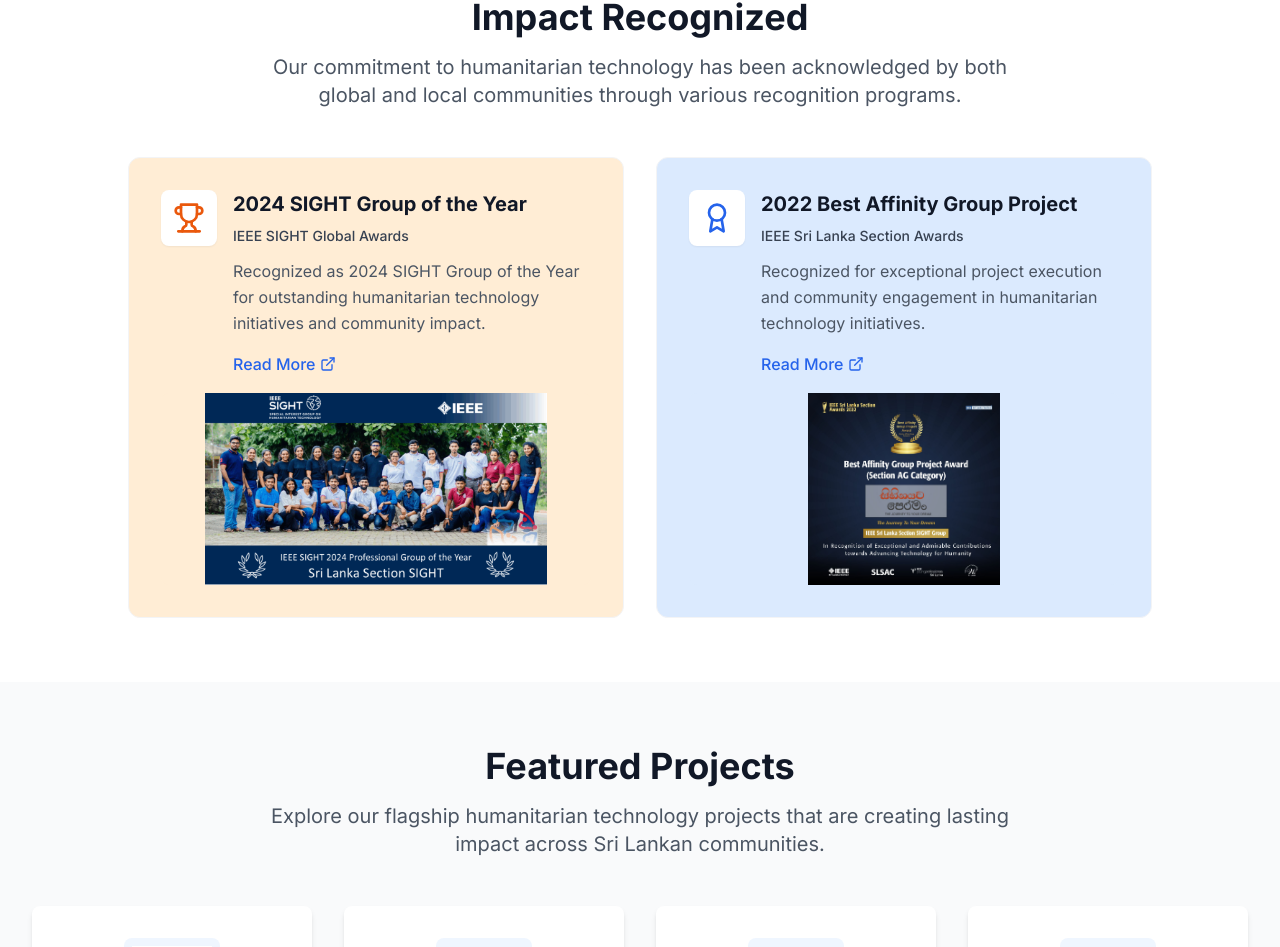
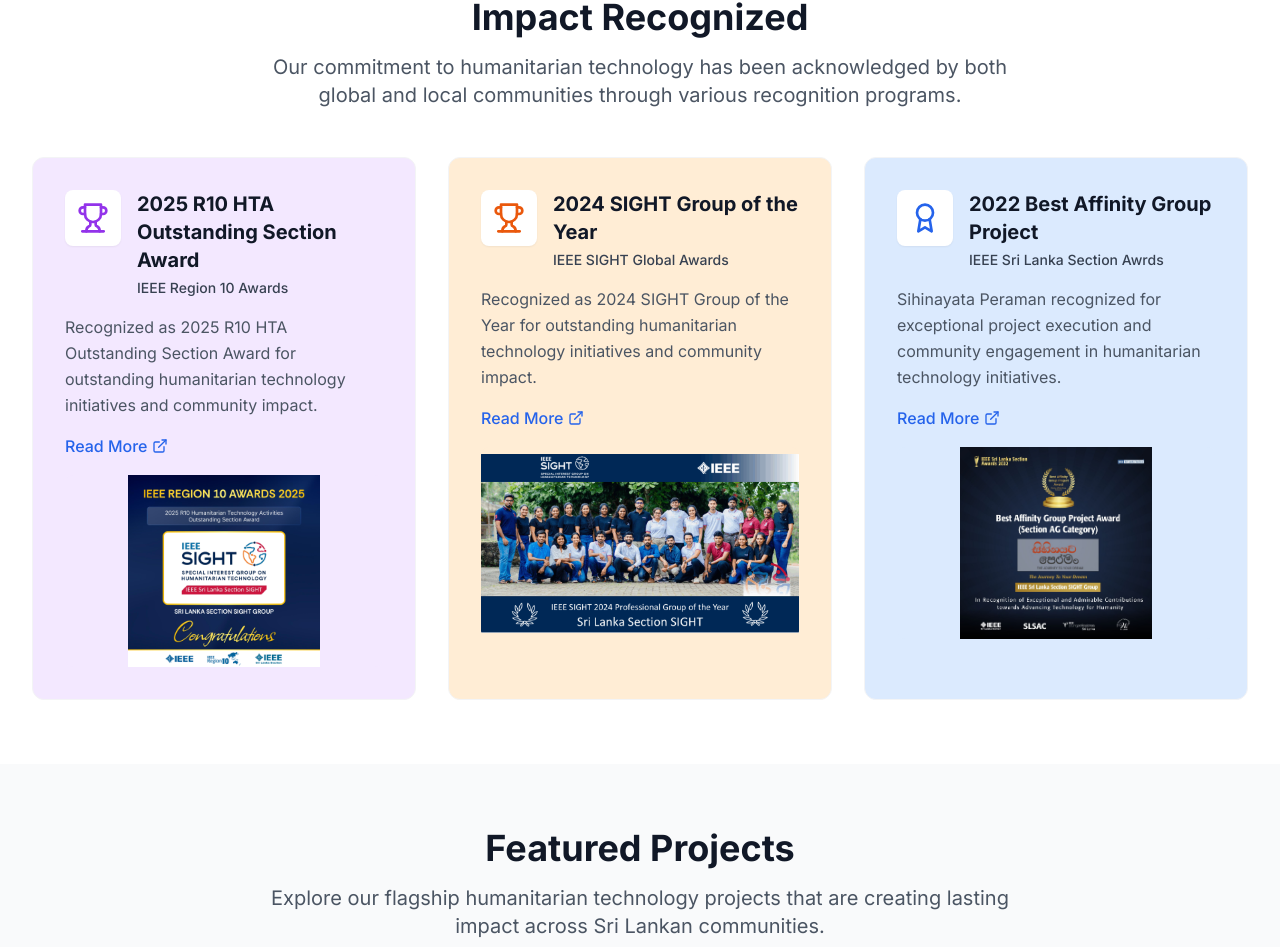
Before and after one commit to IEEESriLanka/sight.ieee.lk, a React (Vite) app: page / in a window 1280 px wide. Shown: the part 1860-2807 px from the top of the page. Built offline with nearby package versions, Linux system fonts and the light colour scheme.

Commit message:
Add R10 award

```diff
--- a/public/data/awards.json
+++ b/public/data/awards.json
@@ -1,4 +1,14 @@
 [
+  {
+    "title": "2025 R10 HTA Outstanding Section Award",
+    "organization": "IEEE Region 10 Awards",
+    "description": "Recognized as 2025 R10 HTA Outstanding Section Award for outstanding humanitarian technology initiatives and community impact.",
+    "link": "https://web.facebook.com/ieeer10hac/posts/pfbid0WEh8U7bxwwpWrA4iVmL29CHU1hhMGky2UF8VBjryJCRkQzBbP72nHnDWW3ch1qdel",
+    "icon": "Trophy",
+    "image": "/images/awards/2025-r10-hta-award.jpg",
+    "color": "text-purple-600",
+    "bgColor": "bg-purple-100"
+  },
   {
     "title": "2024 SIGHT Group of the Year",
     "organization": "IEEE SIGHT Global Awards",
@@ -11,8 +21,8 @@
   },
   {
     "title": "2022 Best Affinity Group Project",
-    "organization": "IEEE Sri Lanka Section Awards",
-    "description": "Recognized for exceptional project execution and community engagement in humanitarian technology initiatives.",
+    "organization": "IEEE Sri Lanka Section Awrds",
+    "description": "Sihinayata Peraman recognized for exceptional project execution and community engagement in humanitarian technology initiatives.",
     "link": "https://www.facebook.com/IEEESriLanka/photos/success-is-the-result-of-perfection-hard-work-learning-from-failure-loyalty-and-/723402296240973/",
     "icon": "Award",
     "image": "/images/awards/2022-award.jpg",
--- a/src/components/ImpactRecognition.tsx
+++ b/src/components/ImpactRecognition.tsx
@@ -40,7 +40,7 @@
           </p>
         </div>
 
-        <div className="grid grid-cols-1 md:grid-cols-2 gap-8 max-w-5xl mx-auto">
+        <div className="grid grid-cols-1 md:grid-cols-3 gap-8">
           {awards.map((award, index) => (
             <motion.div
               key={award.title}
@@ -51,6 +51,7 @@
               className={`${award.bgColor} rounded-xl p-8 border border-gray-100`}
             >
               <div className="flex flex-col space-y-4">
+                {/* Header: icon + title placed side-by-side */}
                 <div className="flex items-start space-x-4">
                   <div
                     className={`${award.color} p-3 rounded-lg bg-white shadow-sm`}
@@ -60,13 +61,18 @@
                       { className: "h-8 w-8" }
                     )}
                   </div>
-                  <div className="flex-1">
-                    <h3 className="text-xl font-bold text-gray-900 mb-2">
+                  <div className="min-w-0">
+                    <h3 className="text-lg md:text-xl font-bold leading-snug text-gray-900 mb-1">
                       {award.title}
                     </h3>
-                    <p className="text-sm font-medium text-gray-700 mb-3">
+                    <p className="text-sm font-medium text-gray-700">
                       {award.organization}
                     </p>
+                  </div>
+                </div>
+
+                {/* Full-width description and link */}
+                <div>
                   <p className="text-gray-600 leading-relaxed mb-4">
                     {award.description}
                   </p>
@@ -81,7 +87,6 @@
                       <ExternalLink className="ml-1 h-4 w-4" />
                     </a>
                   )}
-                  </div>
                 </div>
                 {award.image && (
                   <div
```
Also changed, not shown: public/images/awards/2025-r10-hta-award.jpg (added). Lines whose indentation alone changed are shown as unchanged.
